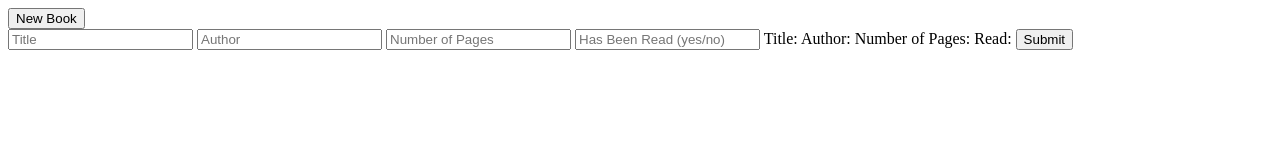
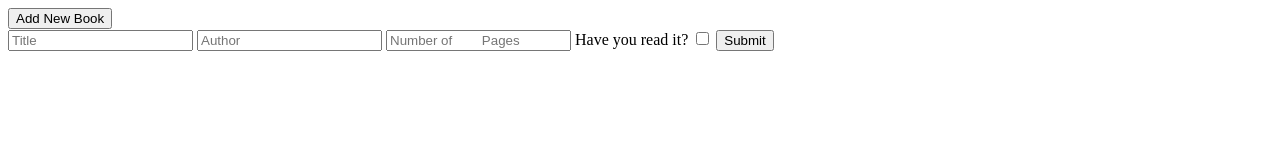
Before and after one commit to cyanChill/Bookshelf, a plain HTML site: page index.html in a window 1280 px wide. Drawn offline with Linux system fonts and the light colour scheme.

Commit message:
button to show adding book form and div to hold list of books

```diff
--- a/index.html
+++ b/index.html
@@ -6,26 +6,23 @@
     <meta name="viewport" content="width=device-width, initial-scale=1.0" />
     <title>Library App</title>
     <link rel="stylesheet" href="style.css" />
-    <script src="main.js"></script>
+    <script src="main.js" defer></script>
   </head>
   <body>
-    <button id="new-book" class="btn">New Book</button>
-    <form>
-      <input id="title" name="title" type="text" placeholder="Title" />
-      <input id="author" name="author" type="text" placeholder="Author" />
-      <input id="pages" name=pages" type="number" placeholder="Number of Pages">
-      <input
-        id="read"
-        name="read"
-        type="text"
-        placeholder="Has Been Read (yes/no)"
-      />
-      <label for="title">Title: </label>
-      <label for="author">Author: </label>
-      <label for="pages">Number of Pages: </label>
-      <label for="read">Read: </label>
-      <input type="submit" name="submit" id="submit-btn" class="btn" />
-    </form>
+    <button id="new-book" class="btn">Add New Book</button>
+    <div id="book-form-screen" data-outside>
+      <form id="add-book">
+        <input id="title" name="title" type="text" placeholder="Title" />
+        <input id="author" name="author" type="text" placeholder="Author" />
+        <input id="pages" name=pages" type="number" placeholder="Number of
+        Pages">
+        <label for="read">
+          Have you read it?
+          <input id="read" name="read" type="checkbox" />
+        </label>
+        <input type="submit" name="submit" id="submit-btn" class="btn" />
+      </form>
+    </div>
     <div id="library"></div>
   </body>
 </html>
```
